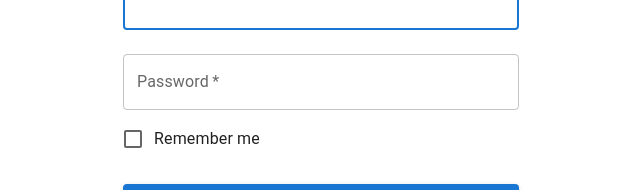
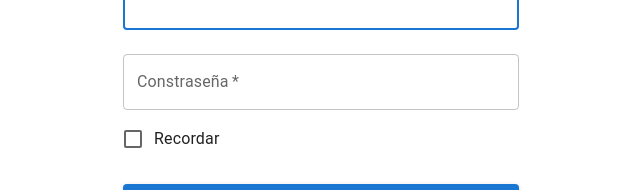
Before and after one commit to NachoBoada/AppI-MarketPlaceDeProfesoresParticulares, a React (Create React App) app in the folder profesores-particulares/: page /ingresar in a window 1280 px wide. Shown: the part 202-392 px from the top of the page, without its empty margins (319-959 px from the left). Built offline with nearby package versions, Linux system fonts and the light colour scheme.

Commit message:
password por contraseña

```diff
--- a/profesores-particulares/src/view/Ingresar.js
+++ b/profesores-particulares/src/view/Ingresar.js
@@ -21,7 +21,7 @@ export default function Ingresar() {
     const data = new FormData(event.currentTarget);
     console.log({
       mail: data.get("mail"),
-      password: data.get("password"),
+      constraseña: data.get("constraseña"),
     });
   };
 
@@ -63,15 +63,15 @@ export default function Ingresar() {
               margin="normal"
               required
               fullWidth
-              name="password"
-              label="Password"
+              name="constraseña"
+              label="Constraseña"
               type="password"
-              id="password"
-              autoComplete="current-password"
+              id="constraseña"
+              autoComplete="constraseña"
             />
             <FormControlLabel
               control={<Checkbox value="remember" color="primary" />}
-              label="Remember me"
+              label="Recordar"
             />
             <Button
               type="submit"
--- a/profesores-particulares/src/view/RegistrarAlumno.js
+++ b/profesores-particulares/src/view/RegistrarAlumno.js
@@ -18,7 +18,7 @@ export default function RegistrarAlumno(props) {
     const data = new FormData(event.currentTarget);
     console.log({
       mail: data.get("mail"),
-      password: data.get("password"),
+      constraseña: data.get("constraseña"),
     });
   };
 
--- a/profesores-particulares/src/view/RegistrarProfesor.js
+++ b/profesores-particulares/src/view/RegistrarProfesor.js
@@ -18,7 +18,7 @@ export default function RegistrarProfesor(props) {
     const data = new FormData(event.currentTarget);
     console.log({
       mail: data.get("mail"),
-      password: data.get("password"),
+      constraseña: data.get("constraseña"),
     });
   };
 
```
